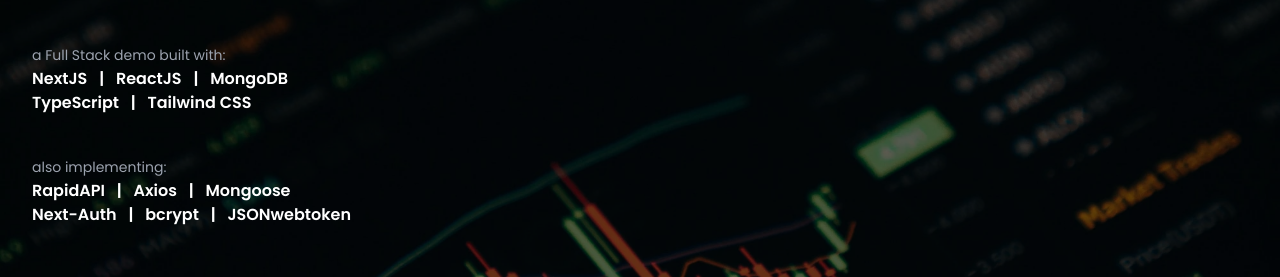
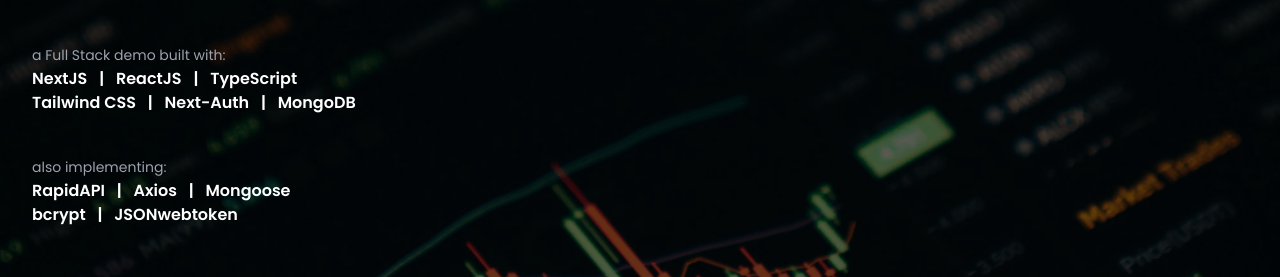
Before and after one commit to willfranck/crypto-tracking-fullfeature, a Next.js app: page / in a window 1280 px wide. Shown: the part 206-483 px from the top of the page. Built offline with nearby package versions, Linux system fonts and the light colour scheme; no server answers.

Commit message:
Updated Hero card technologies

```diff
--- a/src/app/components/homeHeroCard.tsx
+++ b/src/app/components/homeHeroCard.tsx
@@ -13,15 +13,14 @@ export default function HeroCard() {
 
         <div>
           <span className='text-gray-400'>a Full Stack demo built with:</span>
-          <p>NextJS &ensp;|&ensp; ReactJS &ensp;|&ensp; MongoDB</p>
-          <p>TypeScript &ensp;|&ensp; Tailwind CSS</p>
+          <p>NextJS &ensp;|&ensp; ReactJS &ensp;|&ensp; TypeScript</p>
+          <p>Tailwind CSS &ensp;|&ensp; Next-Auth &ensp;|&ensp; MongoDB</p>
         </div>
 
         <div>
           <span className='text-gray-400'>also implementing:&ensp;</span>
           <p>RapidAPI &ensp;|&ensp; Axios &ensp;|&ensp; Mongoose</p>
-          <p>Next-Auth &ensp;|&ensp; bcrypt &ensp;|&ensp; JSONwebtoken</p>
-          <p></p>
+          <p>bcrypt &ensp;|&ensp; JSONwebtoken</p>
         </div>
 
         <Link
```
